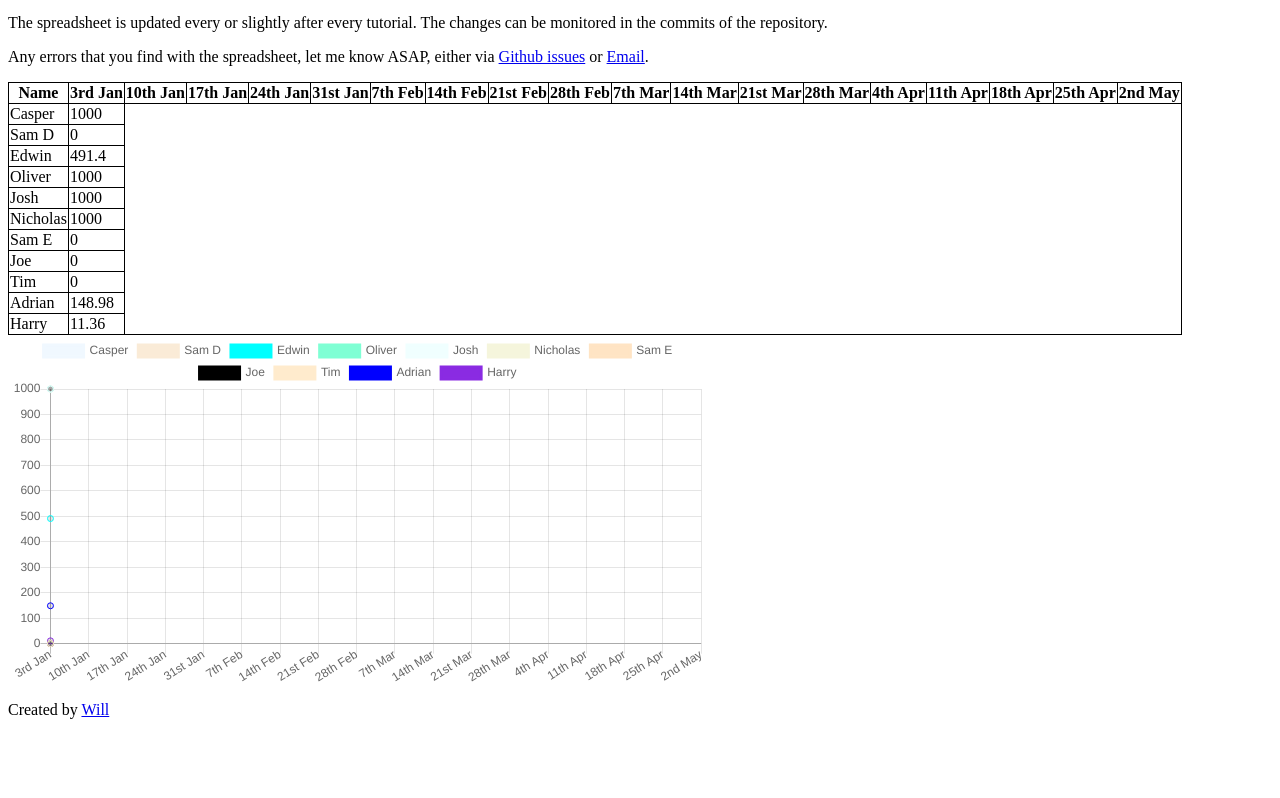
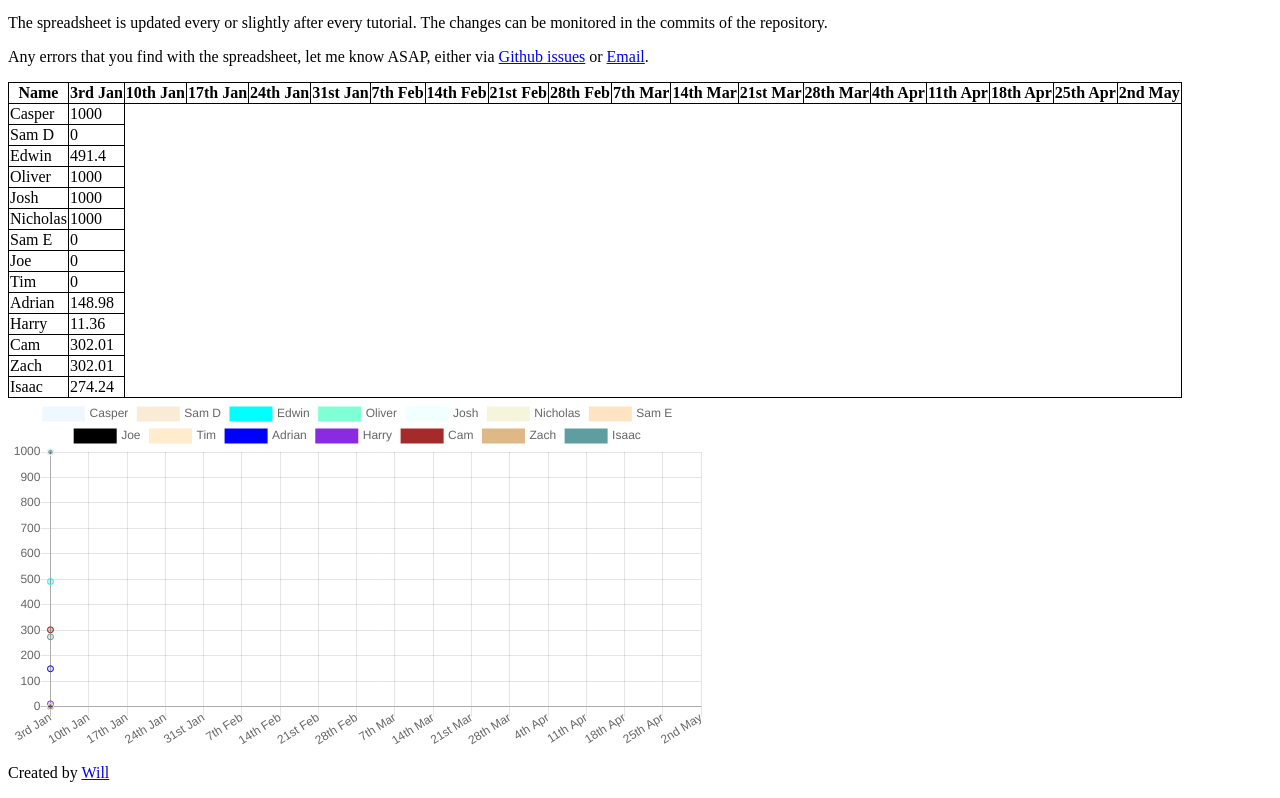
Before and after one commit to WillTheDeveloper/BrabenLeagueTable, a plain HTML site: page index.html in a window 1280 px wide. Shown: the part 86-884 px from the top of the page. Before the commit the page ends 821 px from the top, so only its background shows below. Drawn offline with nearby package versions, Linux system fonts and the light colour scheme.

Commit message:
Added missing people to table and graph

```diff
--- a/index.html
+++ b/index.html
@@ -173,6 +173,30 @@
 						11.36
 					</td>
 				</tr>
+				<tr>
+					<td>
+						Cam
+					</td>
+					<td>
+						302.01
+					</td>
+				</tr>
+				<tr>
+					<td>
+						Zach
+					</td>
+					<td>
+						302.01
+					</td>
+				</tr>
+				<tr>
+					<td>
+						Isaac
+					</td>
+					<td>
+						274.24
+					</td>
+				</tr>
 			</table>
 		</div>
 
@@ -242,6 +266,22 @@
 					  borderColor: "BlueViolet",
 					  label: "Harry",
 					  fill: false
+					}
+					,{
+					  data: [302.01],
+					  borderColor: "Brown",
+					  label: "Cam",
+					  fill: false
+					},{
+					  data: [302.01],
+					  borderColor: "BurlyWood",
+					  label: "Zach",
+					  fill: false
+					},{
+					  data: [274.24],
+					  borderColor: "CadetBlue",
+					  label: "Isaac",
+					  fill: false
 					}]
 				  },
 				  options: {
```
